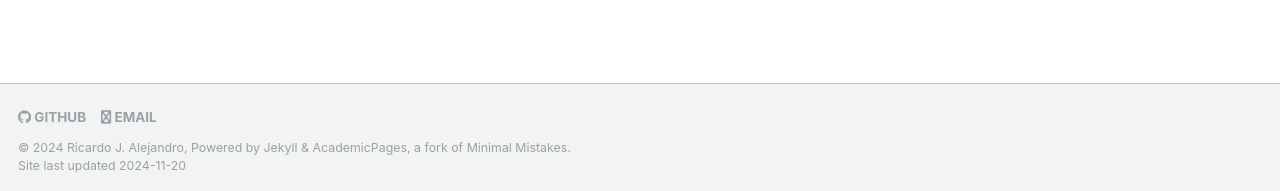
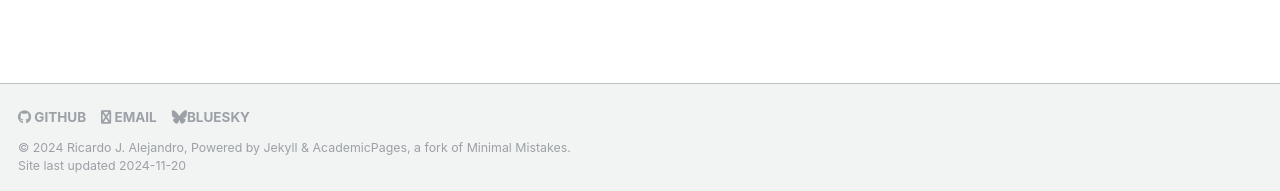
Before and after one commit to rjalejandro/rjalejandro.github.io, a Jekyll site: the page built from _pages/about.md, in a window 1280 px wide. Shown: the part 706-897 px from the top of the page. Built offline with Jekyll 4.4.1, drawn with Linux system fonts in a browser that asks for light colours; some web fonts are replaced.

Commit message:
contact t3

```diff
--- a/_includes/footer.html
+++ b/_includes/footer.html
@@ -11,6 +11,9 @@
     {% endif %}
     {% if site.author.email %}
       <li><a href="mailto:{{ site.author.email }}"><i class="fab fa-envelope" aria-hidden="true"></i> email</a></li>
+    {% endif %}
+    {% if site.author.bluesky %}
+      <li><a href="https://bsky.app/profile/{{ site.author.bluesky }}"><i class="fab fa-bluesky" aria-hidden="true"></i>Bluesky</a></li>
     {% endif %}
     {% if site.author.bitbucket %}
       <li><a href="http://bitbucket.org/{{ site.author.bitbucket }}"><i class="fab fa-bitbucket" aria-hidden="true"></i> Bitbucket</a></li>
```
